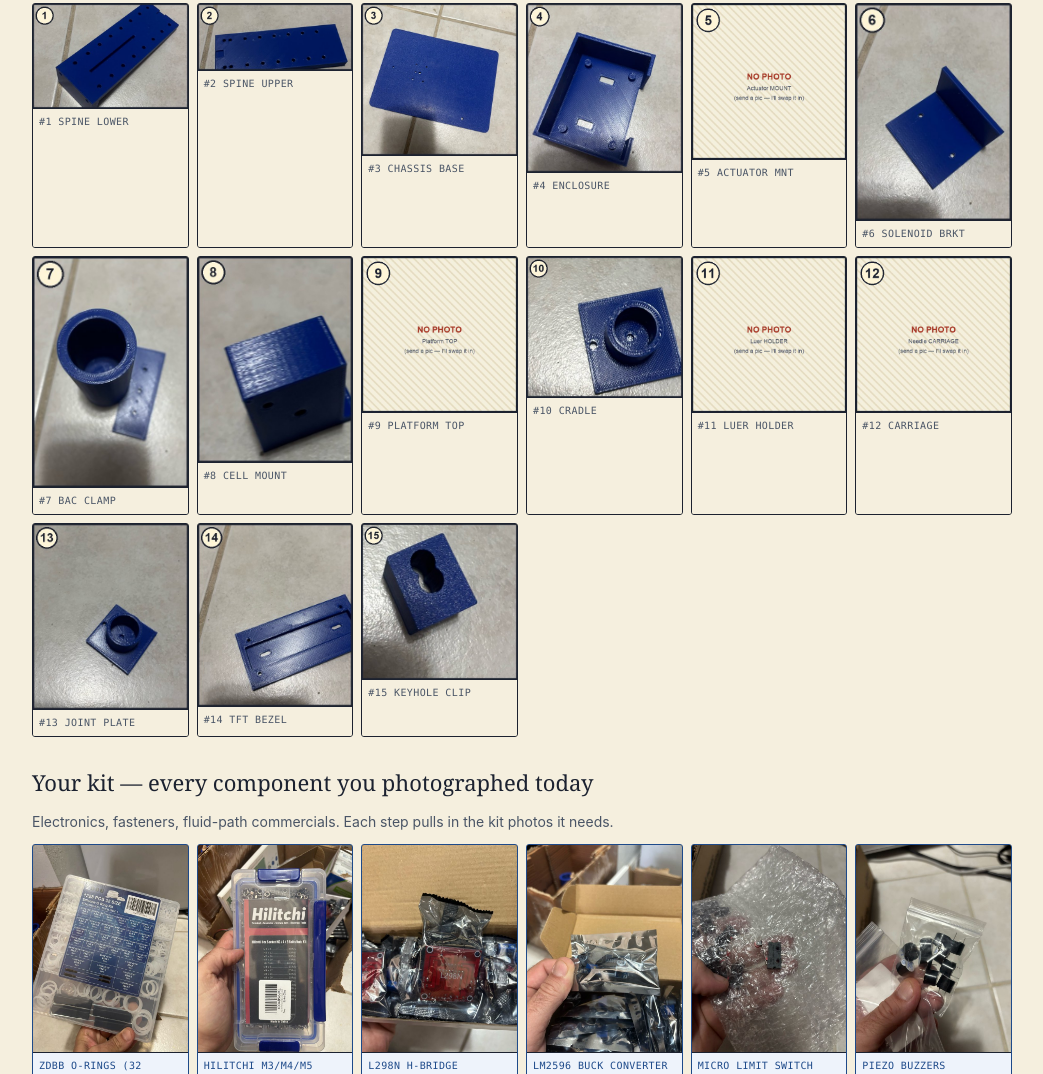
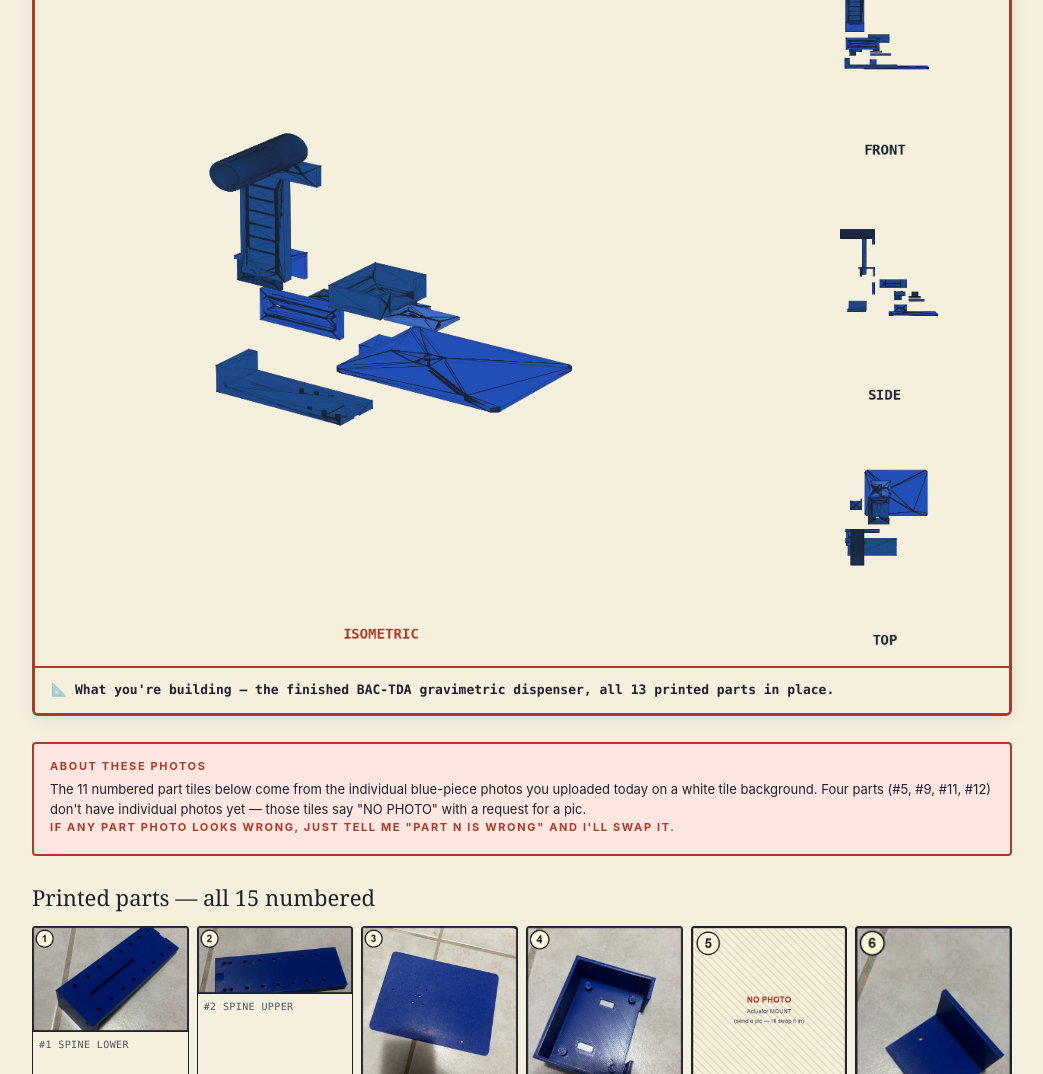
Before and after one commit to Blazefit/bactda-build, a plain HTML site: page index.html in a window 1280 px wide. Shown: the part 323-1397 px from the top of the page, without its empty margins (118-1161 px from the left). Drawn offline with Linux system fonts and the light colour scheme.

Commit message:
Add 'FINAL ASSEMBLY' hero render at top of page

```diff
--- a/index.html
+++ b/index.html
@@ -42,6 +42,9 @@ footer{margin-top:32px;padding-top:18px;border-top:1px solid var(--ink);font-siz
 .step-preview{background:var(--paper2);border:2px solid var(--ink);border-radius:4px;overflow:hidden;margin:0 0 14px;max-width:520px}
 .step-preview img{display:block;width:100%;height:auto}
 .step-preview .cap{padding:8px 12px;font-size:11px;color:var(--ink2);font-family:Menlo,monospace;letter-spacing:.04em;background:var(--paper);border-top:1px solid var(--ink)}
+.final-hero{background:var(--paper2);border:3px solid var(--red);border-radius:6px;overflow:hidden;margin:0 0 26px;box-shadow:0 4px 16px rgba(28,34,48,0.08)}
+.final-hero img{display:block;width:100%;height:auto}
+.final-hero .cap{padding:12px 16px;font-size:13px;color:var(--ink);font-family:Menlo,monospace;background:var(--paper);border-top:2px solid var(--red);font-weight:600}
 @media(max-width:560px){.step-photo{flex:0 0 calc(50% - 4px)}}
 </style>
 </head>
@@ -51,6 +54,11 @@ footer{margin-top:32px;padding-top:18px;border-top:1px solid var(--ink);font-siz
 <h1>BAC-TDA build sheet <em>— V3, today's photos only</em></h1>
 <p class="sub">30 steps. Every printed part numbered. Every photo from today's conversation only — no fur-rug, no old kit shots.</p>
 </header>
+
+<div class="final-hero">
+<img src="final_assembly.png" alt="Final BAC-TDA assembly — 4-view 3D render" loading="lazy">
+<div class="cap">📐 What you're building — the finished BAC-TDA gravimetric dispenser, all 13 printed parts in place.</div>
+</div>
 
 <div class="notice">
 <strong>About these photos</strong>
```
Also changed, not shown: final_assembly.png (added).
